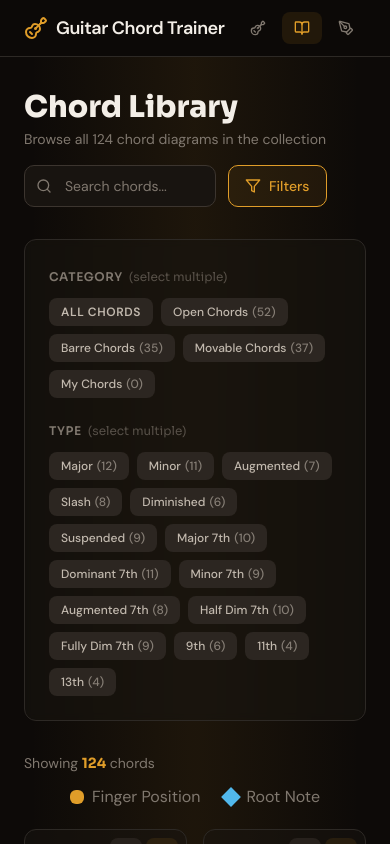
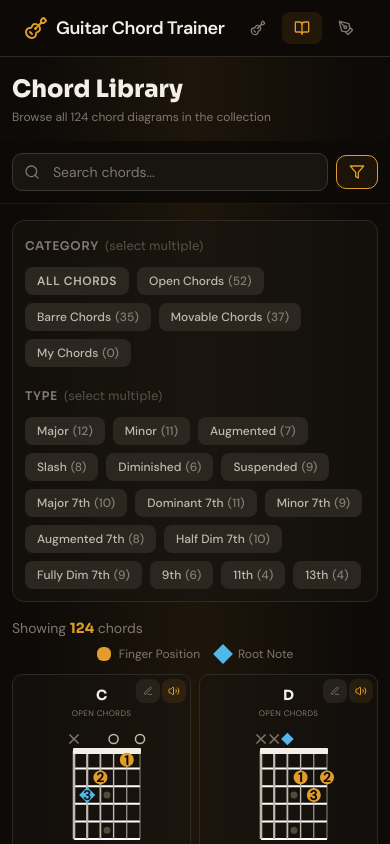
Before and after one commit to randysoller/FretMaster, a React (Vite) app: page /library in a window 390 px wide. Shown: the top 844 px of the page. Built offline with nearby package versions, Linux system fonts and the light colour scheme.

Commit message:
Optimize Chord Library mobile layout

```diff
--- a/src/pages/ChordLibrary.tsx
+++ b/src/pages/ChordLibrary.tsx
@@ -147,29 +147,30 @@ export default function ChordLibrary() {
 
   return (
     <div className="stage-gradient min-h-[calc(100vh-3.5rem)]">
-      <div className="px-6 py-8">
+      <div className="px-3 sm:px-6 py-4 sm:py-8">
         <div className="max-w-7xl mx-auto">
           {/* Header */}
-          <div className="flex flex-col sm:flex-row sm:items-end sm:justify-between gap-4 mb-8">
-            <div>
-              <h1 className="font-display text-3xl font-extrabold text-[hsl(var(--text-default))]">
-                Chord Library
-              </h1>
-              <p className="mt-1 font-body text-sm text-[hsl(var(--text-muted))]">
-                Browse all {ALL_CHORDS.length} chord diagrams in the collection
-              </p>
-            </div>
+          <div className="mb-4 sm:mb-6">
+            <h1 className="font-display text-2xl sm:text-3xl font-extrabold text-[hsl(var(--text-default))]">
+              Chord Library
+            </h1>
+            <p className="mt-1 font-body text-xs sm:text-sm text-[hsl(var(--text-muted))]">
+              Browse all {ALL_CHORDS.length} chord diagrams in the collection
+            </p>
+          </div>
 
-            <div className="flex items-center gap-3">
+          {/* Sticky Search/Filter Bar */}
+          <div className="sticky top-[3.5rem] z-30 -mx-3 sm:-mx-6 px-3 sm:px-6 py-3 bg-[hsl(var(--bg-base)/0.92)] backdrop-blur-md border-b border-[hsl(var(--border-subtle)/0.5)] mb-4 sm:mb-6">
+            <div className="flex items-center gap-2 sm:gap-3">
               {/* Search */}
-              <div className="relative">
+              <div className="relative flex-1 sm:flex-none">
                 <Search className="absolute left-3 top-1/2 -translate-y-1/2 size-4 text-[hsl(var(--text-muted))]" />
                 <input
                   type="text"
                   placeholder="Search chords..."
                   value={searchQuery}
                   onChange={(e) => setSearchQuery(e.target.value)}
-                  className="w-48 sm:w-64 rounded-lg border border-[hsl(var(--border-default))] bg-[hsl(var(--bg-elevated))] pl-10 pr-4 py-2.5 text-sm font-body text-[hsl(var(--text-default))] placeholder:text-[hsl(var(--text-muted))] focus:outline-none focus:border-[hsl(var(--color-primary))] focus:ring-1 focus:ring-[hsl(var(--color-primary)/0.3)] transition-colors"
+                  className="w-full sm:w-64 rounded-lg border border-[hsl(var(--border-default))] bg-[hsl(var(--bg-elevated))] pl-10 pr-4 py-2 sm:py-2.5 text-sm font-body text-[hsl(var(--text-default))] placeholder:text-[hsl(var(--text-muted))] focus:outline-none focus:border-[hsl(var(--color-primary))] focus:ring-1 focus:ring-[hsl(var(--color-primary)/0.3)] transition-colors"
                 />
               </div>
 
@@ -177,7 +178,7 @@ export default function ChordLibrary() {
               <button
                 onClick={() => setShowFilters(!showFilters)}
                 className={`
-                  flex items-center gap-2 rounded-lg border px-4 py-2.5 text-sm font-body font-medium transition-colors
+                  flex items-center gap-1.5 sm:gap-2 rounded-lg border px-3 sm:px-4 py-2 sm:py-2.5 text-sm font-body font-medium transition-colors shrink-0
                   ${showFilters
                     ? 'border-[hsl(var(--color-primary))] bg-[hsl(var(--color-primary)/0.08)] text-[hsl(var(--color-primary))]'
                     : 'border-[hsl(var(--border-default))] bg-[hsl(var(--bg-elevated))] text-[hsl(var(--text-subtle))] hover:bg-[hsl(var(--bg-overlay))]'
@@ -185,16 +186,16 @@ export default function ChordLibrary() {
                 `}
               >
                 <Filter className="size-4" />
-                Filters
+                <span className="hidden sm:inline">Filters</span>
               </button>
 
               {hasActiveFilters && (
                 <button
                   onClick={clearFilters}
-                  className="flex items-center gap-1 rounded-lg px-3 py-2.5 text-sm font-body text-[hsl(var(--text-muted))] hover:text-[hsl(var(--semantic-error))] transition-colors"
+                  className="flex items-center gap-1 rounded-lg px-2 sm:px-3 py-2 sm:py-2.5 text-sm font-body text-[hsl(var(--text-muted))] hover:text-[hsl(var(--semantic-error))] transition-colors shrink-0"
                 >
                   <X className="size-3.5" />
-                  Clear
+                  <span className="hidden sm:inline">Clear</span>
                 </button>
               )}
             </div>
@@ -202,7 +203,7 @@ export default function ChordLibrary() {
 
           {/* Filter Panel */}
           {showFilters && (
-            <div className="mb-8 rounded-xl border border-[hsl(var(--border-subtle))] bg-[hsl(var(--bg-elevated)/0.6)] backdrop-blur-sm p-6 space-y-5">
+            <div className="mb-4 sm:mb-8 rounded-xl border border-[hsl(var(--border-subtle))] bg-[hsl(var(--bg-elevated)/0.6)] backdrop-blur-sm p-3 sm:p-6 space-y-4 sm:space-y-5">
               <div className="space-y-2.5">
                 <label className="font-display text-xs font-semibold text-[hsl(var(--text-muted))] uppercase tracking-wider">
                   Category
@@ -297,7 +298,7 @@ export default function ChordLibrary() {
           )}
 
           {/* Results Count */}
-          <div className="mb-3 flex items-center gap-3">
+          <div className="mb-2 sm:mb-3 flex items-center gap-3">
             <span className="text-sm font-body text-[hsl(var(--text-muted))]">
               Showing <span className="text-[hsl(var(--color-primary))] font-display font-bold">{filteredChords.length}</span> chord{filteredChords.length !== 1 ? 's' : ''}
             </span>
@@ -309,8 +310,8 @@ export default function ChordLibrary() {
           </div>
 
           {/* Legend */}
-          <div className="mb-5 flex justify-center">
-            <div className="flex items-center gap-6 text-base font-body text-[hsl(var(--text-muted))]">
+          <div className="mb-3 sm:mb-5 flex justify-center">
+            <div className="flex items-center gap-4 sm:gap-6 text-xs sm:text-base font-body text-[hsl(var(--text-muted))]">
               <span className="flex items-center gap-2">
                 <span className="inline-block size-3.5 rounded-sm bg-[hsl(var(--color-primary))]" />
                 Finger Position
@@ -325,7 +326,7 @@ export default function ChordLibrary() {
           {/* Chord Grid */}
           {filteredChords.length > 0 ? (
             <motion.div
-              className="grid grid-cols-2 sm:grid-cols-3 md:grid-cols-4 lg:grid-cols-5 xl:grid-cols-6 gap-4"
+              className="grid grid-cols-2 sm:grid-cols-3 md:grid-cols-4 lg:grid-cols-5 xl:grid-cols-6 gap-2 sm:gap-4"
               initial="hidden"
               animate="visible"
               key={`${[...filterCategories].join(',')}-${[...filterTypes].join(',')}-${[...filterBarreRoots].join(',')}-${searchQuery}`}
@@ -345,34 +346,34 @@ export default function ChordLibrary() {
                     hidden: { opacity: 0, y: 20 },
                     visible: { opacity: 1, y: 0, transition: { duration: 0.35, ease: 'easeOut' } },
                   }}
-                  className="group relative rounded-xl border border-[hsl(var(--border-subtle))] bg-[hsl(var(--bg-elevated)/0.5)] p-4 flex flex-col items-center gap-3 hover:border-[hsl(var(--color-primary)/0.4)] hover:bg-[hsl(var(--bg-elevated))] hover:scale-[1.03] hover:shadow-[0_0_16px_hsl(var(--color-primary)/0.15),0_0_40px_hsl(var(--color-primary)/0.06)] active:scale-[0.98] transition-all duration-200 cursor-pointer"
+                  className="group relative rounded-lg sm:rounded-xl border border-[hsl(var(--border-subtle))] bg-[hsl(var(--bg-elevated)/0.5)] p-2 sm:p-4 flex flex-col items-center gap-1.5 sm:gap-3 hover:border-[hsl(var(--color-primary)/0.4)] hover:bg-[hsl(var(--bg-elevated))] hover:scale-[1.03] hover:shadow-[0_0_16px_hsl(var(--color-primary)/0.15),0_0_40px_hsl(var(--color-primary)/0.06)] active:scale-[0.98] transition-all duration-200 cursor-pointer"
                 >
-                  <div className="absolute top-2 right-2 flex gap-1">
+                  <div className="absolute top-1 right-1 sm:top-2 sm:right-2 flex gap-0.5 sm:gap-1">
                     <button
                       onClick={(e) => { e.stopPropagation(); handleEditChord(chord as ChordData & { isCustom?: boolean }); }}
-                      className="size-8 sm:size-7 flex items-center justify-center rounded-md text-[hsl(var(--text-muted))] bg-[hsl(var(--bg-surface)/0.8)] hover:text-[hsl(var(--color-primary))] hover:bg-[hsl(var(--color-primary)/0.15)] active:scale-95 transition-all"
+                      className="size-6 sm:size-7 flex items-center justify-center rounded-md text-[hsl(var(--text-muted))] bg-[hsl(var(--bg-surface)/0.8)] hover:text-[hsl(var(--color-primary))] hover:bg-[hsl(var(--color-primary)/0.15)] active:scale-95 transition-all"
                       title="Edit chord"
                     >
-                      <Edit3 className="size-3.5 sm:size-3" />
+                      <Edit3 className="size-2.5 sm:size-3" />
                     </button>
                     <button
                       onClick={(e) => { e.stopPropagation(); playChord(chord); }}
-                      className="size-8 sm:size-7 flex items-center justify-center rounded-md text-[hsl(var(--color-primary))] bg-[hsl(var(--color-primary)/0.1)] hover:bg-[hsl(var(--color-primary)/0.15)] active:scale-95 transition-all"
+                      className="size-6 sm:size-7 flex items-center justify-center rounded-md text-[hsl(var(--color-primary))] bg-[hsl(var(--color-primary)/0.1)] hover:bg-[hsl(var(--color-primary)/0.15)] active:scale-95 transition-all"
                       title="Play chord"
                     >
-                      <Volume2 className="size-4 sm:size-3.5" />
+                      <Volume2 className="size-3 sm:size-3.5" />
                     </button>
                   </div>
                   {(chord as any).isCustom && !(chord as any).sourceChordId && (
-                    <span className="absolute top-2 left-2 rounded px-1.5 py-0.5 text-[8px] font-display font-bold uppercase tracking-wider bg-[hsl(var(--color-primary)/0.15)] text-[hsl(var(--color-primary))]">
+                    <span className="absolute top-1 left-1 sm:top-2 sm:left-2 rounded px-1 sm:px-1.5 py-0.5 text-[6px] sm:text-[8px] font-display font-bold uppercase tracking-wider bg-[hsl(var(--color-primary)/0.15)] text-[hsl(var(--color-primary))]">
                       Custom
                     </span>
                   )}
-                  <div className="text-center">
-                    <h3 className="font-display text-lg font-bold text-[hsl(var(--text-default))] group-hover:text-[hsl(var(--color-primary))] transition-colors">
+                  <div className="text-center mt-1 sm:mt-0">
+                    <h3 className="font-display text-sm sm:text-lg font-bold text-[hsl(var(--text-default))] group-hover:text-[hsl(var(--color-primary))] transition-colors leading-tight">
                       {chord.symbol}
                     </h3>
-                    <p className="text-[10px] font-body text-[hsl(var(--text-muted))] mt-0.5 uppercase tracking-wider">
+                    <p className="text-[8px] sm:text-[10px] font-body text-[hsl(var(--text-muted))] mt-0.5 uppercase tracking-wider">
                       {getChordCategoryLabel(chord)}
                     </p>
                   </div>
```
